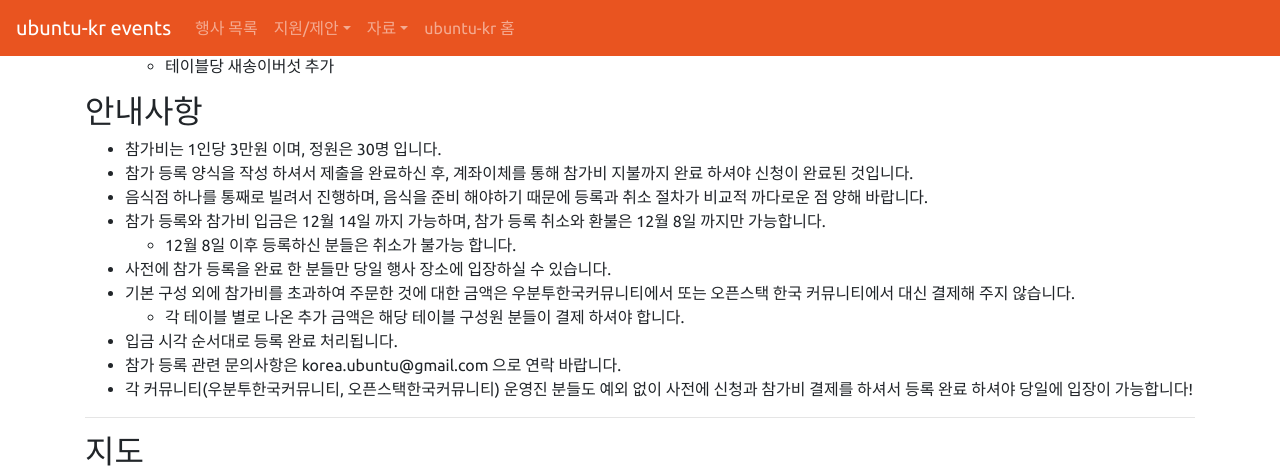
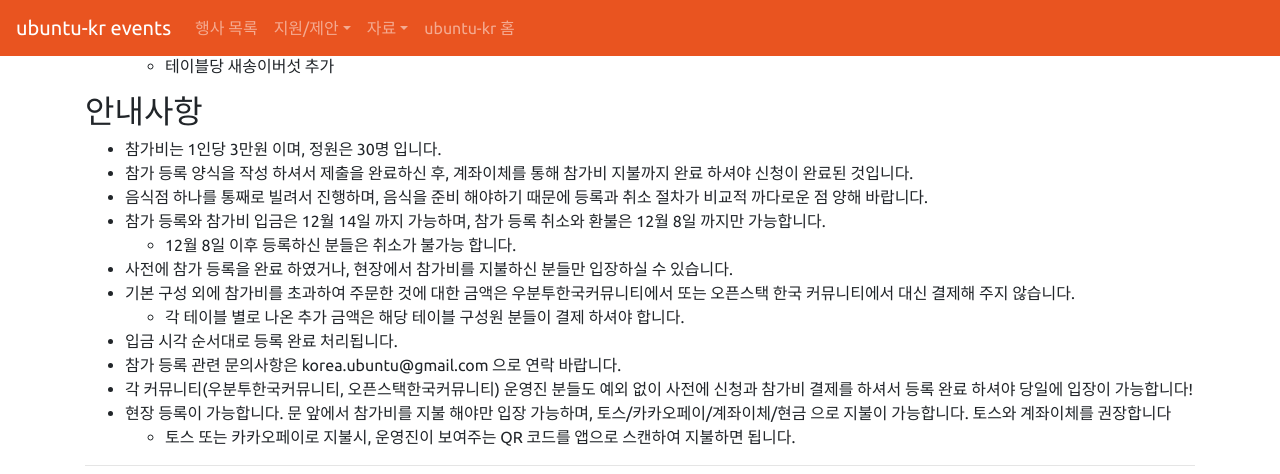
Before and after one commit to ubuntu-kr/events, a Jekyll site: the page built from _posts/2017-11-28-year-end-party.md, in a window 1280 px wide and 900 px high, scrolled down 905 px, cut to the strip 0-474 px from the top of the window. Built offline with Jekyll 4.4.1, drawn with Linux system fonts in a browser that asks for light colours.

Commit message:
현장 등록 가능 내용 추가

```diff
--- a/_posts/2017-11-28-year-end-party.md
+++ b/_posts/2017-11-28-year-end-party.md
@@ -33,9 +33,11 @@ image: "https://lh3.googleusercontent.com/ItNTBiN-XCwEh3_QG5K3tKVYzV-J4HVPyM1AyX
 - 음식점 하나를 통째로 빌려서 진행하며, 음식을 준비 해야하기 때문에 등록과 취소 절차가 비교적 까다로운 점 양해 바랍니다.
 - 참가 등록와 참가비 입금은 12월 14일 까지 가능하며, 참가 등록 취소와 환불은 12월 8일 까지만 가능합니다.
   - 12월 8일 이후 등록하신 분들은 취소가 불가능 합니다.
-- 사전에 참가 등록을 완료 한 분들만 당일 행사 장소에 입장하실 수 있습니다.
+- 사전에 참가 등록을 완료 하였거나, 현장에서 참가비를 지불하신 분들만 입장하실 수 있습니다.
 - 기본 구성 외에 참가비를 초과하여 주문한 것에 대한 금액은 우분투한국커뮤니티에서 또는 오픈스택 한국 커뮤니티에서 대신 결제해 주지 않습니다.
   - 각 테이블 별로 나온 추가 금액은 해당 테이블 구성원 분들이 결제 하셔야 합니다.
 - 입금 시각 순서대로 등록 완료 처리됩니다.
 - 참가 등록 관련 문의사항은 korea.ubuntu@gmail.com 으로 연락 바랍니다.
 - 각 커뮤니티(우분투한국커뮤니티, 오픈스택한국커뮤니티) 운영진 분들도 예외 없이 사전에 신청과 참가비 결제를 하셔서 등록 완료 하셔야 당일에 입장이 가능합니다!
+- 현장 등록이 가능합니다. 문 앞에서 참가비를 지불 해야만 입장 가능하며, 토스/카카오페이/계좌이체/현금 으로 지불이 가능합니다. 토스와 계좌이체를 권장합니다
+  - 토스 또는 카카오페이로 지불시, 운영진이 보여주는 QR 코드를 앱으로 스캔하여 지불하면 됩니다.
```
